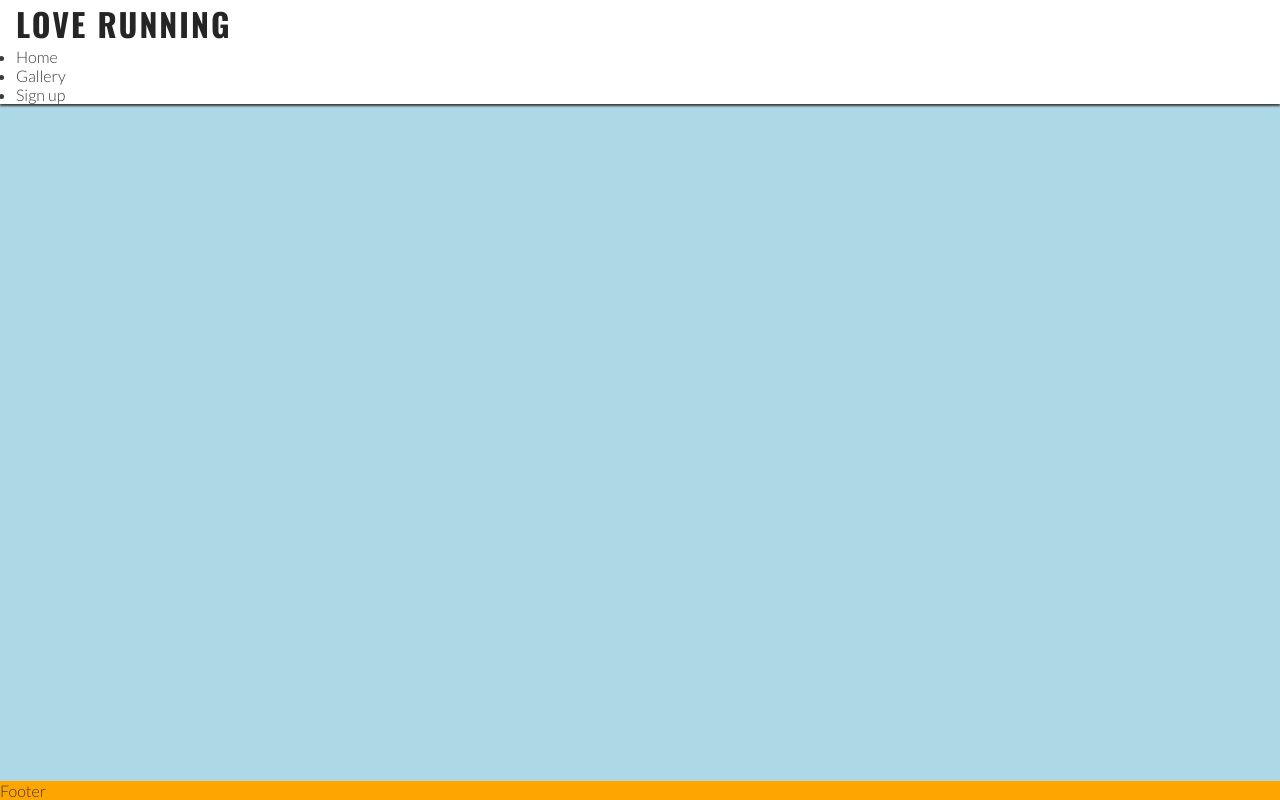
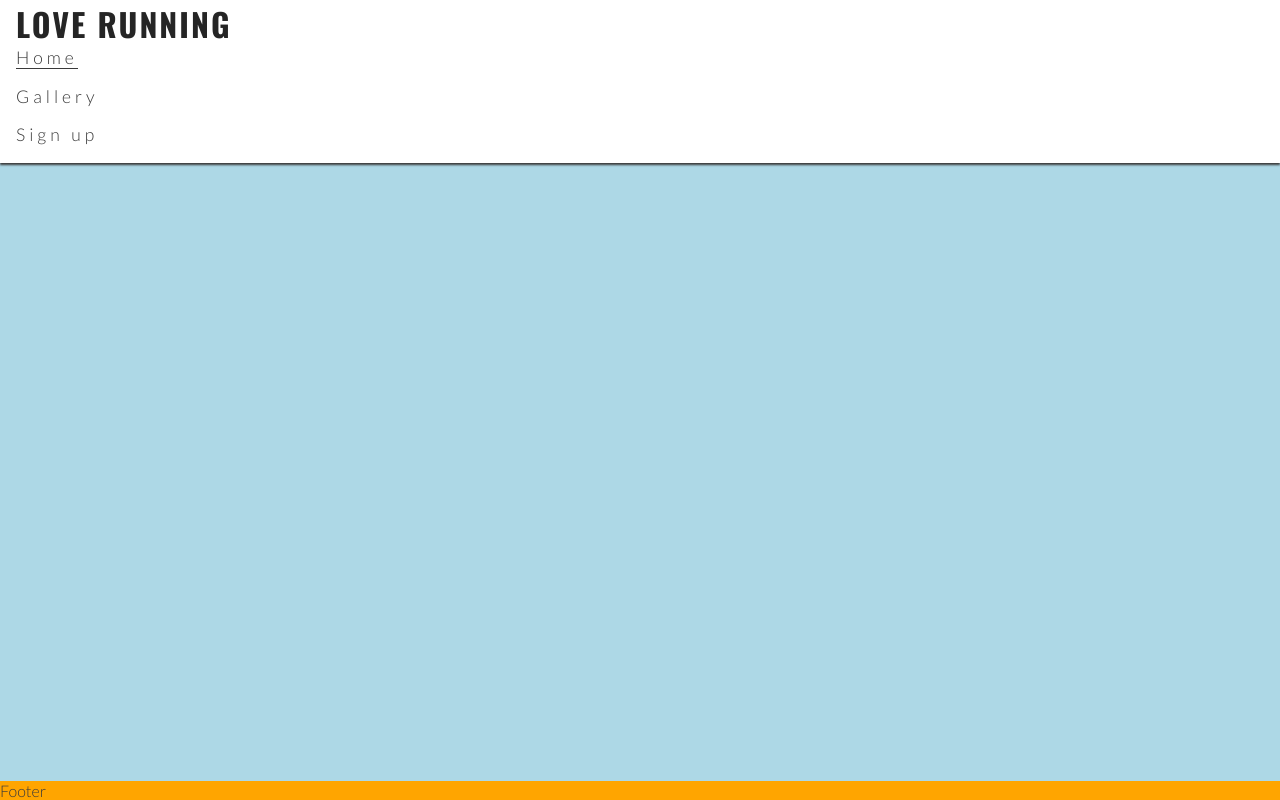
Before and after one commit to heber-fag/ci-fullstack, a plain HTML site: page index.html in a window 1280 px wide. Drawn offline with nearby package versions, Linux system fonts and the light colour scheme.

Commit message:
Style the navbar menu

```diff
--- a/assets/css/style.css
+++ b/assets/css/style.css
@@ -51,7 +51,11 @@ h1 {
 }
 
 #menu > li {
-    margin-bottom: 1en;
+    margin-bottom: 1em;
+}
+
+.active {
+    border-bottom: 1px solid #3a3a3a
 }
 
 /* Main content */
--- a/index.html
+++ b/index.html
@@ -25,9 +25,9 @@
         <a href="index.html">
             <h1 id="logo">Love Running</h1>
             <nav>
-                <ul>
+                <ul id="menu">
                     <li>
-                        <a href="">Home</a>
+                        <a href="" class="active">Home</a>
                     </li>
                     <li>
                         <a href="">Gallery</a>
```
